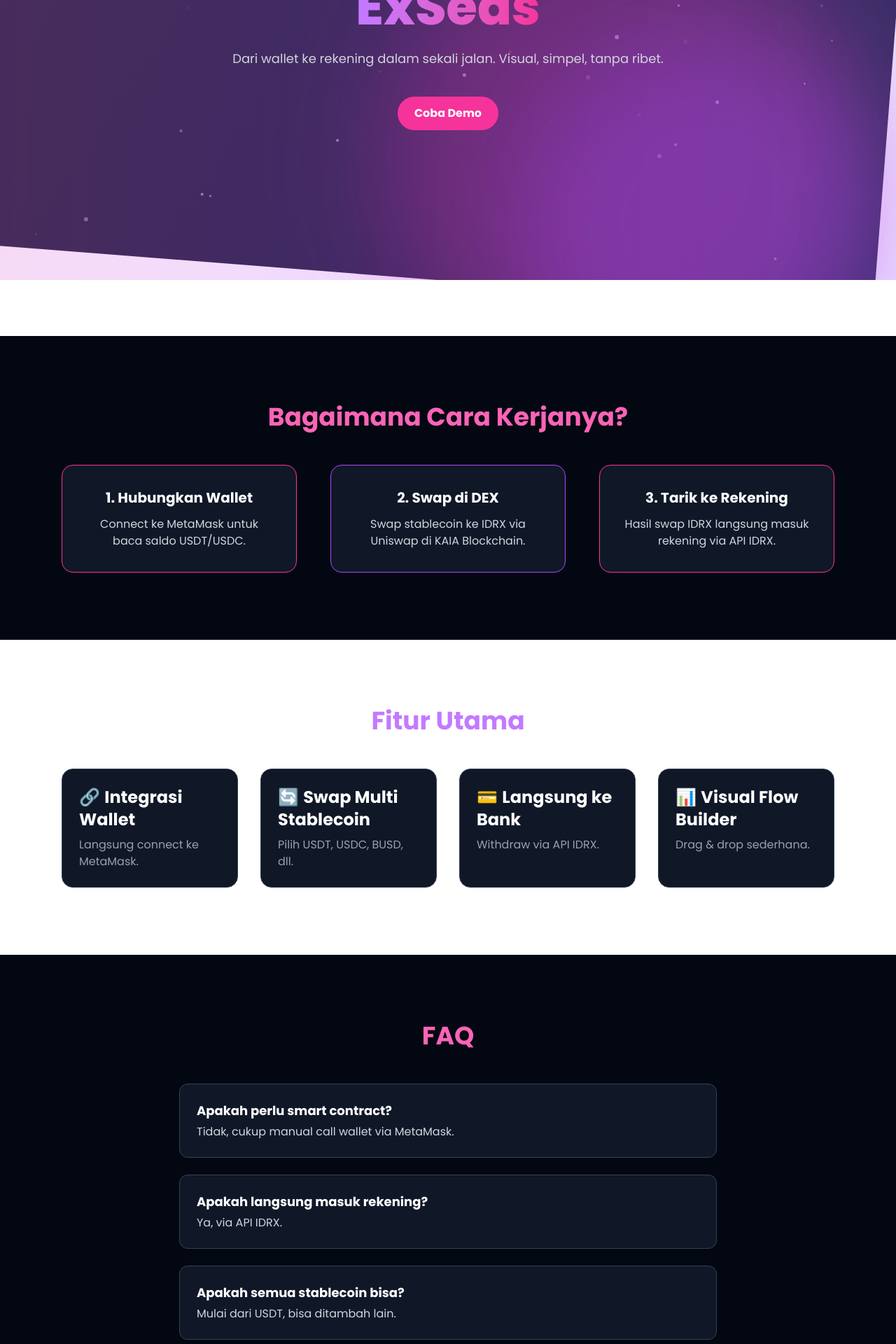
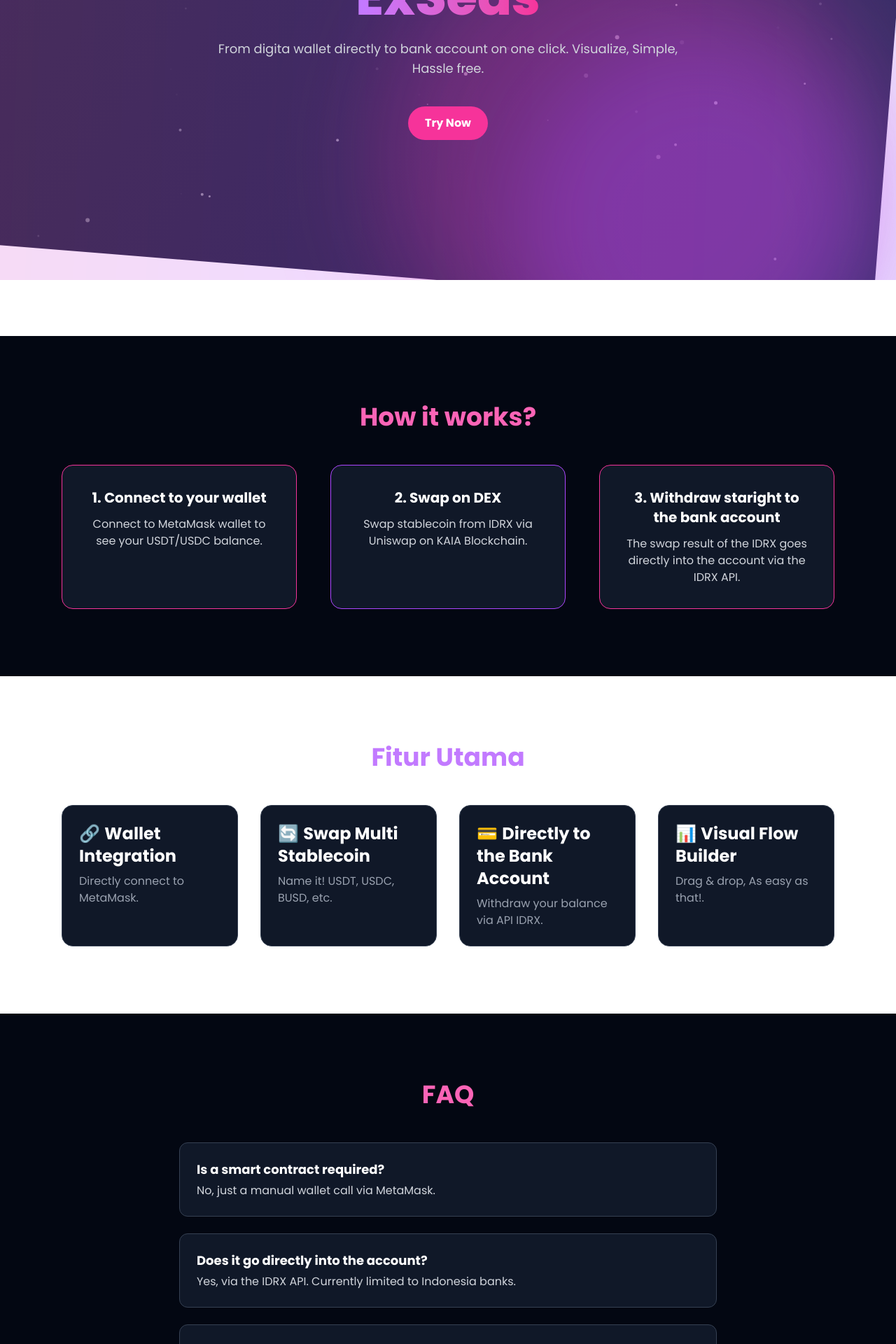
Before and after one commit to Nicholandn22/FE_KAIAHACKS, a Next.js app: page / in a window 1280 px wide. Shown: the part 400-2320 px from the top of the page at 70% size. Built offline with nearby package versions, Linux system fonts and the light colour scheme.

Commit message:
English translation

```diff
--- a/src/app/about/page.tsx
+++ b/src/app/about/page.tsx
@@ -9,21 +9,19 @@
 
       <div className="max-w-3xl mx-auto bg-black/80 p-10 rounded-xl text-white">
         <h1 className="text-4xl md:text-6xl font-bold text-pink-400 text-center mb-12">
-          Tentang Stablecoins Sandwich
+          About Our Stablecoins Sandwich
         </h1>
 
         <div className="text-gray-300 space-y-6">
           <p>
-            Visi kami adalah membuat stablecoin lebih dekat ke rupiah dengan
-            alur yang simpel, transparan, dan langsung masuk ke rekening bank.
-          </p>
-
+            Our vision is to make a stablcoin that is close to the value of the Indonesia Rupiah
+            with a simple flow, transparant and connected directly to bank account.
           <h2 className="text-2xl font-bold text-purple-400">Roadmap</h2>
           <ul className="list-disc list-inside space-y-2">
             <li>Phase 1: UI/Front-end demo</li>
-            <li>Phase 2: Integrasi MetaMask & Swap</li>
-            <li>Phase 3: Integrasi API IDRX</li>
-            <li>Phase 4: Produk Beta</li>
+            <li>Phase 2: MetaMask & Swap Integration</li>
+            <li>Phase 3: API IDRX Integration</li>
+            <li>Phase 4: Beta Product </li>
           </ul>
         </div>
       </div>
--- a/src/app/demo/page.tsx
+++ b/src/app/demo/page.tsx
@@ -289,7 +289,7 @@
 				Demo Swap (Polygon Amoy Testnet)
 			</h2>
 			<p className="text-sm text-center mt-1">
-				Swap IDRX ↔ USDC — UI sederhana, rate 1:1
+				Simple swap IDRX ↔ USDC — UI, rate 1:1
 			</p>
 
 			<div className="mt-4 text-xs text-gray-300">
@@ -297,7 +297,7 @@
 			</div>
 
 			<div className="mt-4">
-				<label className="block text-sm font-medium mb-1">You send</label>
+				<label className="block text-sm font-medium mb-1">Send Amount</label>
 				<div className="flex gap-3 items-center">
 					<input
 						className="flex-1 bg-transparent border border-white/30 rounded px-3 py-2 focus:outline-none"
@@ -320,7 +320,7 @@
 			</div>
 
 			<div className="mt-4">
-				<label className="block text-sm font-medium mb-1">Recipient gets</label>
+				<label className="block text-sm font-medium mb-1">Estimated sent value</label>
 				<div className="flex gap-3 items-center">
 					<div className="flex-1 bg-transparent border border-white/30 rounded px-3 py-2">
 						{estimatedOut}
@@ -357,7 +357,7 @@
         focus:outline-none focus:ring-2 focus:ring-blue-500 appearance-none"
 					>
 						<option className="bg-gray-900 text-white" value="">
-							Pilih Bank
+							Choose your bank
 						</option>
 						{banks.map((bank) => (
 							<option
@@ -375,7 +375,7 @@
 						className="bg-gray-900 border border-white/20 text-white px-2 py-2 rounded font-medium
     hover:bg-gray-800 transition duration-200"
 					>
-						Cek
+						Verify Bank Account
 					</button>
 				</div>
 			</div>
@@ -394,7 +394,7 @@
 						)
 					}
 				>
-					Switch Direction
+					Switch
 				</button>
 				{account ? (
 					<button
@@ -442,8 +442,8 @@
 					Network: {network ? `${network.name} (${network.chainId})` : "-"}
 				</div>
 				<div className="mt-2">
-					UI paksa jaringan Polygon Amoy Testnet (80002). Jika MetaMask ada di
-					jaringan lain, otomatis akan diminta pindah.
+					The UI forces the Polygon Amoy Testnet (80002). If MetaMask is on another network,
+					it will automatically be prompted to switch.
 				</div>
 			</div>
 
--- a/src/app/docs/page.tsx
+++ b/src/app/docs/page.tsx
@@ -6,13 +6,13 @@
       {/* Card konten termasuk judul */}
       <div className="max-w-4xl mx-auto bg-gray-950/80 backdrop-blur-md p-10 rounded-xl text-white space-y-12">
         <h1 className="text-4xl md:text-6xl font-bold text-purple-400 text-center mb-8">
-          Integrasi & Dokumentasi
+          Documentation and Feature Integration
         </h1>
 
         <section>
           <h2 className="text-2xl font-bold mb-4"> MetaMask Integration</h2>
           <p className="text-gray-300">
-            Gunakan MetaMask untuk connect wallet & baca saldo stablecoin.
+            Please set ip MetaMask for wallet connection and other features.
           </p>
         </section>
 
@@ -21,14 +21,14 @@
             DEX Swap (Uniswap on KAIA)
           </h2>
           <p className="text-gray-300">
-            Swap USDT → IDRX menggunakan Uniswap di blockchain KAIA.
+            Swap USDT → IDRX utilizing the Uniswap from KAIA blockchain.
           </p>
         </section>
 
         <section>
           <h2 className="text-2xl font-bold mb-4"> API IDRX</h2>
           <p className="text-gray-300">
-            Withdraw IDRX langsung ke rekening bank pengguna.
+            Withdraw IDRX directly to Indonesia bank account.
           </p>
         </section>
       </div>
--- a/src/app/page.tsx
+++ b/src/app/page.tsx
@@ -17,13 +17,13 @@
           ExSeas
         </h1>
         <p className="text-lg text-gray-300 mt-6 max-w-2xl">
-          Dari wallet ke rekening dalam sekali jalan. Visual, simpel, tanpa
-          ribet.
+          From digita wallet directly to bank account on one click.
+          Visualize, Simple, Hassle free.
         </p>
 
         <div className="flex gap-6 mt-10 justify-center">
           <Link href="/demo">
-            <GlowingButton>Coba Demo</GlowingButton>
+            <GlowingButton>Try Now</GlowingButton>
           </Link>
         </div>
       </section>
@@ -31,23 +31,23 @@
       {/* How It Works */}
       <section className="py-24 bg-gray-950 text-center">
         <h2 className="text-4xl font-bold text-pink-400 mb-12">
-          Bagaimana Cara Kerjanya?
+          How it works?
         </h2>
         <div className="grid md:grid-cols-3 gap-12 px-6 max-w-6xl mx-auto">
           {[
             {
-              title: "1. Hubungkan Wallet",
-              desc: "Connect ke MetaMask untuk baca saldo USDT/USDC.",
+              title: "1. Connect to your wallet",
+              desc: "Connect to MetaMask wallet to see your USDT/USDC balance.",
               border: "border-pink-500",
             },
             {
-              title: "2. Swap di DEX",
-              desc: "Swap stablecoin ke IDRX via Uniswap di KAIA Blockchain.",
+              title: "2. Swap on DEX",
+              desc: "Swap stablecoin from IDRX via Uniswap on KAIA Blockchain.",
               border: "border-purple-500",
             },
             {
-              title: "3. Tarik ke Rekening",
-              desc: "Hasil swap IDRX langsung masuk rekening via API IDRX.",
+              title: "3. Withdraw staright to the bank account",
+              desc: "The swap result of the IDRX goes directly into the account via the IDRX API.",
               border: "border-pink-500",
             },
           ].map((item, idx) => (
@@ -78,23 +78,23 @@
           {[
             {
               icon: "🔗",
-              title: "Integrasi Wallet",
-              desc: "Langsung connect ke MetaMask.",
+              title: "Wallet Integration",
+              desc: "Directly connect to MetaMask.",
             },
             {
               icon: "🔄",
               title: "Swap Multi Stablecoin",
-              desc: "Pilih USDT, USDC, BUSD, dll.",
+              desc: "Name it! USDT, USDC, BUSD, etc.",
             },
             {
               icon: "💳",
-              title: "Langsung ke Bank",
-              desc: "Withdraw via API IDRX.",
+              title: "Directly to the Bank Account",
+              desc: "Withdraw your balance via API IDRX.",
             },
             {
               icon: "📊",
               title: "Visual Flow Builder",
-              desc: "Drag & drop sederhana.",
+              desc: "Drag & drop, As easy as that!.",
             },
           ].map((item, idx) => (
             <motion.div
@@ -125,13 +125,16 @@
         <div className="max-w-3xl mx-auto space-y-6">
           {[
             {
-              q: "Apakah perlu smart contract?",
-              a: "Tidak, cukup manual call wallet via MetaMask.",
+              q: "Is a smart contract required?",
+              a: "No, just a manual wallet call via MetaMask.",
             },
-            { q: "Apakah langsung masuk rekening?", a: "Ya, via API IDRX." },
             {
-              q: "Apakah semua stablecoin bisa?",
-              a: "Mulai dari USDT, bisa ditambah lain.",
+              q: "Does it go directly into the account?",
+              a: "Yes, via the IDRX API. Currently limited to Indonesia banks.",
+            },
+            {
+              q: "Are all stablecoins supported?",
+              a: "Starting with USDT, others will be updated.",
             },
           ].map((item, idx) => (
             <motion.div
--- a/src/components/footer.tsx
+++ b/src/components/footer.tsx
@@ -8,8 +8,8 @@
         <div>
           <h2 className="text-xl font-extrabold text-pink-400 mb-4">ExSeas</h2>
           <p className="text-gray-400">
-            Swap stablecoin ke rupiah langsung ke rekening. Simpel, cepat, dan
-            aman.
+            Stablecoin swap directly to Indonesia Rupiah and straight to your bank account!
+            Simple, fast, and secure.
           </p>
         </div>
 
```
